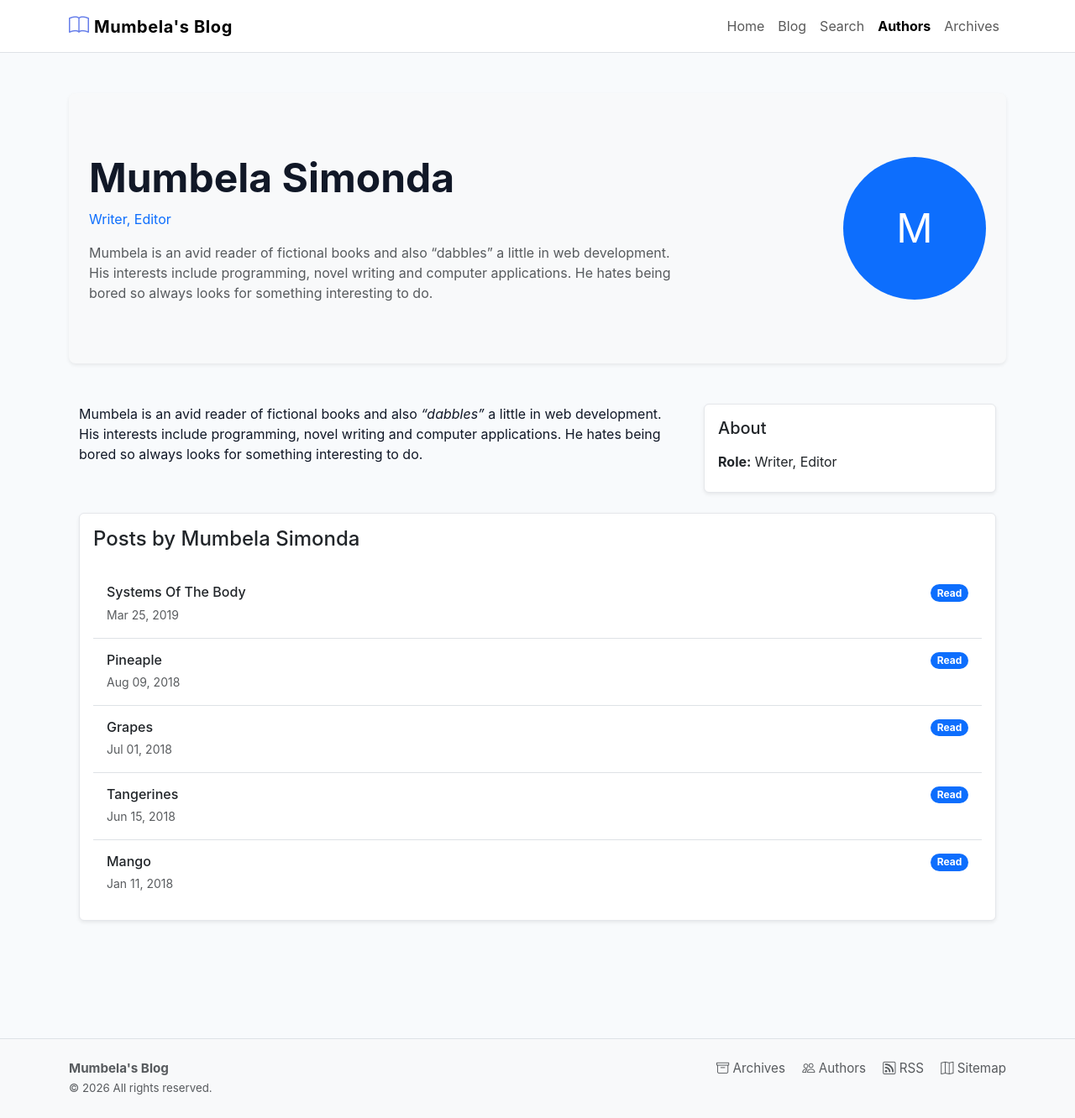
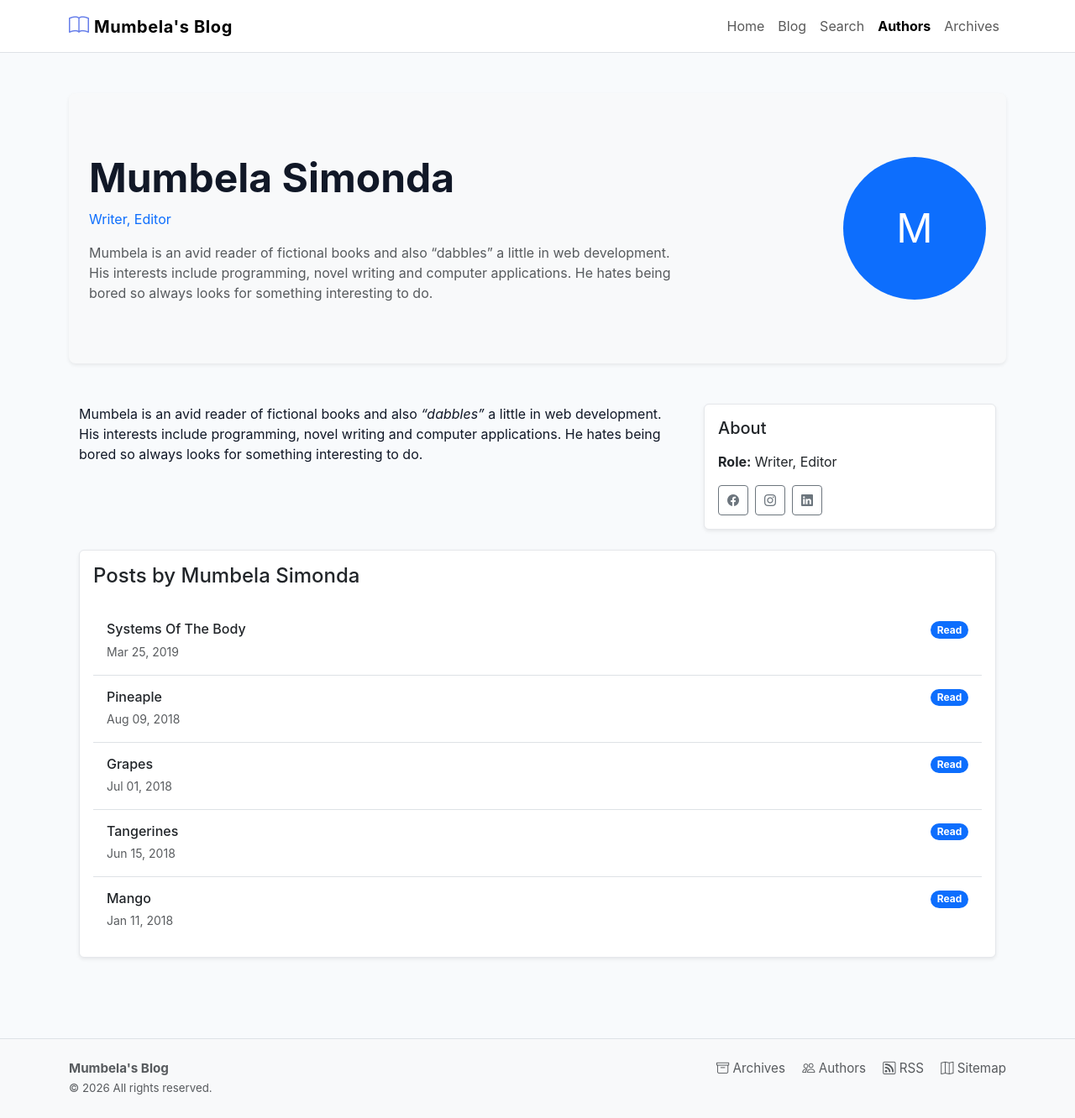
Before and after one commit to Mumbela/mumbela.github.io, a Jekyll site: the page built from _authors/mumbela.md, in a window 1280 px wide and 1332 px high. Shown: the whole window at 84% size. Built offline with Jekyll 4.4.1, drawn with Linux system fonts in a browser that asks for light colours.

Commit message:
Use icon links on author pages

```diff
--- a/_layouts/author.html
+++ b/_layouts/author.html
@@ -39,26 +39,89 @@ layout: default
           {% if page.position %}
             <p class="mb-2"><strong>Role:</strong> {{ page.position }}</p>
           {% endif %}
-          {% if page.email %}
-            <p class="mb-2"><strong>Email:</strong> <a href="mailto:{{ page.email }}">{{ page.email }}</a></p>
-          {% endif %}
-          {% if page.twitter %}
-            <p class="mb-2"><strong>Twitter:</strong> <a href="https://twitter.com/{{ page.twitter }}" target="_blank" rel="noopener">@{{ page.twitter }}</a></p>
-          {% endif %}
-          {% if page.x %}
-            <p class="mb-2"><strong>X:</strong> <a href="{% if page.x contains 'http' %}{{ page.x }}{% else %}https://x.com/{{ page.x }}{% endif %}" target="_blank" rel="noopener">{{ page.x }}</a></p>
-          {% endif %}
-          {% if page.facebook %}
-            <p class="mb-2"><strong>Facebook:</strong> <a href="{% if page.facebook contains 'http' %}{{ page.facebook }}{% else %}https://facebook.com/{{ page.facebook }}{% endif %}" target="_blank" rel="noopener">{{ page.facebook }}</a></p>
-          {% endif %}
-          {% if page.instagram %}
-            <p class="mb-2"><strong>Instagram:</strong> <a href="{% if page.instagram contains 'http' %}{{ page.instagram }}{% else %}https://instagram.com/{{ page.instagram }}{% endif %}" target="_blank" rel="noopener">@{{ page.instagram }}</a></p>
-          {% endif %}
-          {% if page.linkedin %}
-            <p class="mb-2"><strong>LinkedIn:</strong> <a href="{% if page.linkedin contains 'http' %}{{ page.linkedin }}{% else %}https://linkedin.com/in/{{ page.linkedin }}{% endif %}" target="_blank" rel="noopener">{{ page.linkedin }}</a></p>
-          {% endif %}
-          {% if page.website %}
-            <p class="mb-0"><strong>Website:</strong> <a href="{{ page.website }}" target="_blank" rel="noopener">{{ page.website }}</a></p>
+
+          {% assign author_social_fields = "email,website,twitter,x,facebook,instagram,linkedin,github,gitlab,youtube,tiktok,threads,mastodon,medium,stack-overflow,whatsapp,telegram,discord,reddit,pinterest,snapchat,twitch,vimeo,dribbble,behance" | split: "," %}
+          {% assign has_author_links = false %}
+          {% for field_name in author_social_fields %}
+            {% if page[field_name] %}
+              {% assign has_author_links = true %}
+            {% endif %}
+          {% endfor %}
+
+          {% if has_author_links %}
+            <div class="d-flex flex-wrap gap-2 mt-3">
+              {% for field_name in author_social_fields %}
+                {% assign field_value = page[field_name] %}
+                {% if field_value %}
+                  {% assign icon_name = field_name %}
+                  {% assign link_href = field_value %}
+                  {% assign link_target = "_blank" %}
+                  {% assign link_label = field_name | replace: "-", " " | replace: "_", " " | capitalize %}
+
+                  {% case field_name %}
+                    {% when "email" %}
+                      {% assign icon_name = "envelope" %}
+                      {% assign link_href = "mailto:" | append: field_value %}
+                      {% assign link_target = "_self" %}
+                    {% when "website" %}
+                      {% assign icon_name = "globe2" %}
+                    {% when "twitter" %}
+                      {% unless field_value contains "http" %}
+                        {% assign link_href = "https://twitter.com/" | append: field_value %}
+                      {% endunless %}
+                    {% when "x" %}
+                      {% assign icon_name = "twitter-x" %}
+                      {% unless field_value contains "http" %}
+                        {% assign link_href = "https://x.com/" | append: field_value %}
+                      {% endunless %}
+                    {% when "facebook" %}
+                      {% unless field_value contains "http" %}
+                        {% assign link_href = "https://facebook.com/" | append: field_value %}
+                      {% endunless %}
+                    {% when "instagram" %}
+                      {% unless field_value contains "http" %}
+                        {% assign link_href = "https://instagram.com/" | append: field_value %}
+                      {% endunless %}
+                    {% when "linkedin" %}
+                      {% unless field_value contains "http" %}
+                        {% assign link_href = "https://linkedin.com/in/" | append: field_value %}
+                      {% endunless %}
+                    {% when "github" %}
+                      {% unless field_value contains "http" %}
+                        {% assign link_href = "https://github.com/" | append: field_value %}
+                      {% endunless %}
+                    {% when "gitlab" %}
+                      {% unless field_value contains "http" %}
+                        {% assign link_href = "https://gitlab.com/" | append: field_value %}
+                      {% endunless %}
+                    {% when "youtube" %}
+                      {% unless field_value contains "http" %}
+                        {% assign link_href = "https://youtube.com/@" | append: field_value %}
+                      {% endunless %}
+                    {% when "mastodon" %}
+                      {% unless field_value contains "http" %}
+                        {% assign link_href = "https://mastodon.social/@" | append: field_value %}
+                      {% endunless %}
+                    {% when "medium" %}
+                      {% unless field_value contains "http" %}
+                        {% assign link_href = "https://medium.com/@" | append: field_value %}
+                      {% endunless %}
+                    {% when "stack-overflow" %}
+                      {% unless field_value contains "http" %}
+                        {% assign link_href = "https://stackoverflow.com/users/" | append: field_value %}
+                      {% endunless %}
+                    {% else %}
+                      {% unless field_value contains "http" %}
+                        {% assign link_href = "https://" | append: field_name | append: ".com/" | append: field_value %}
+                      {% endunless %}
+                  {% endcase %}
+
+                  <a href="{{ link_href }}" class="btn btn-outline-secondary btn-sm d-inline-flex align-items-center justify-content-center" target="{{ link_target }}" rel="noopener" aria-label="{{ link_label }}" title="{{ link_label }}" style="width: 2.25rem; height: 2.25rem;">
+                    <i class="bi bi-{{ icon_name }}" aria-hidden="true"></i>
+                  </a>
+                {% endif %}
+              {% endfor %}
+            </div>
           {% endif %}
         </div>
       </div>
```
Also changed, not shown: _authors/mumbela.md (+6 -0 lines).
